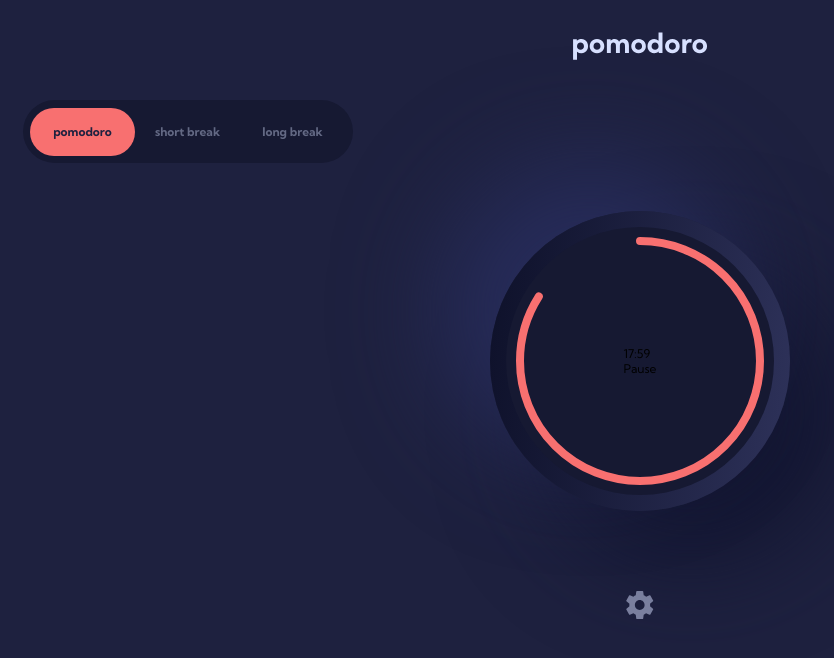
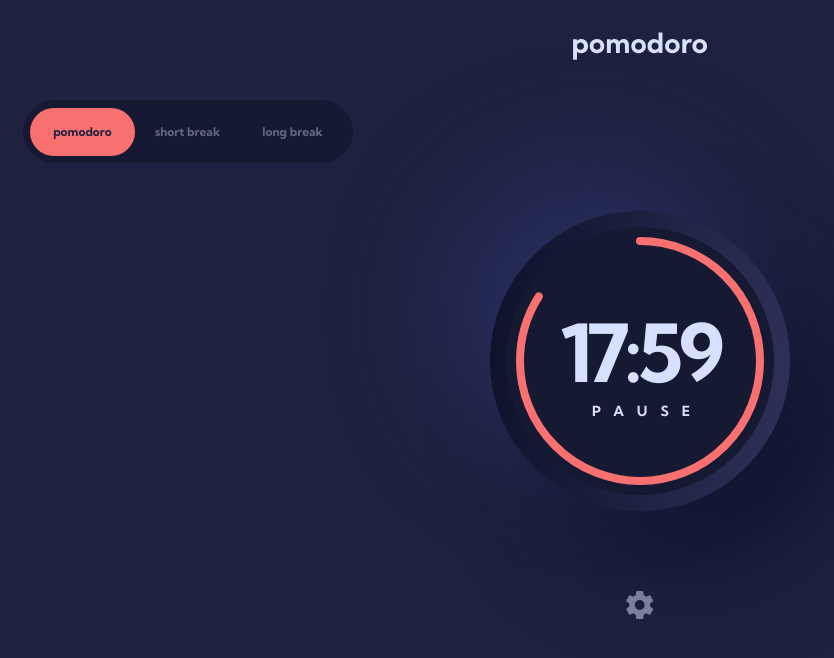
Before and after one commit to g-akca/pomodoro-app, a React (Vite) app: page / in a window 1280 px wide. Shown: the top 658 px of the page, without its empty margins (0-834 px from the left). Built offline with nearby package versions, Linux system fonts and the light colour scheme.

Commit message:
Add TimerContainer styles

```diff
--- a/src/components/TimerContainer.jsx
+++ b/src/components/TimerContainer.jsx
@@ -6,9 +6,9 @@ function TimerContainer() {
       <div className="relative w-full h-full p-2.5 bg-blue-900 rounded-full flex items-center justify-center">
         <CircularProgress />
 
-        <div>
-          <h2>17:59</h2>
-          <button>Pause</button>
+        <div className="text-blue-100 text-center flex flex-col items-center">
+          <h2 className="text-[80px] leading-base font-bold tracking-[-5px]">17:59</h2>
+          <button type="button" className="translate-x-[7.5px] text-[14px] leading-[120%] tracking-[13px] font-bold uppercase">Pause</button>
         </div>
       </div>
     </div>
```
